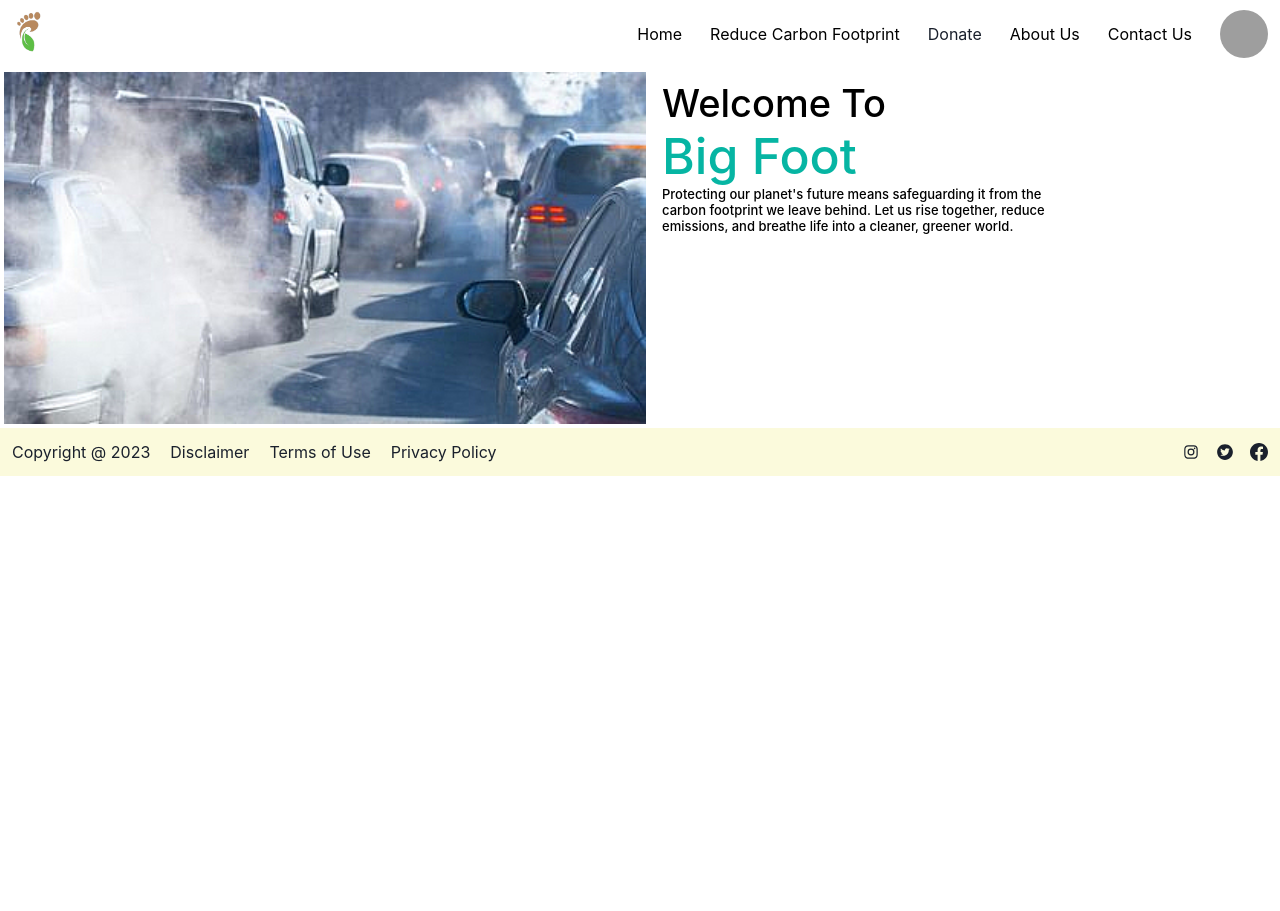
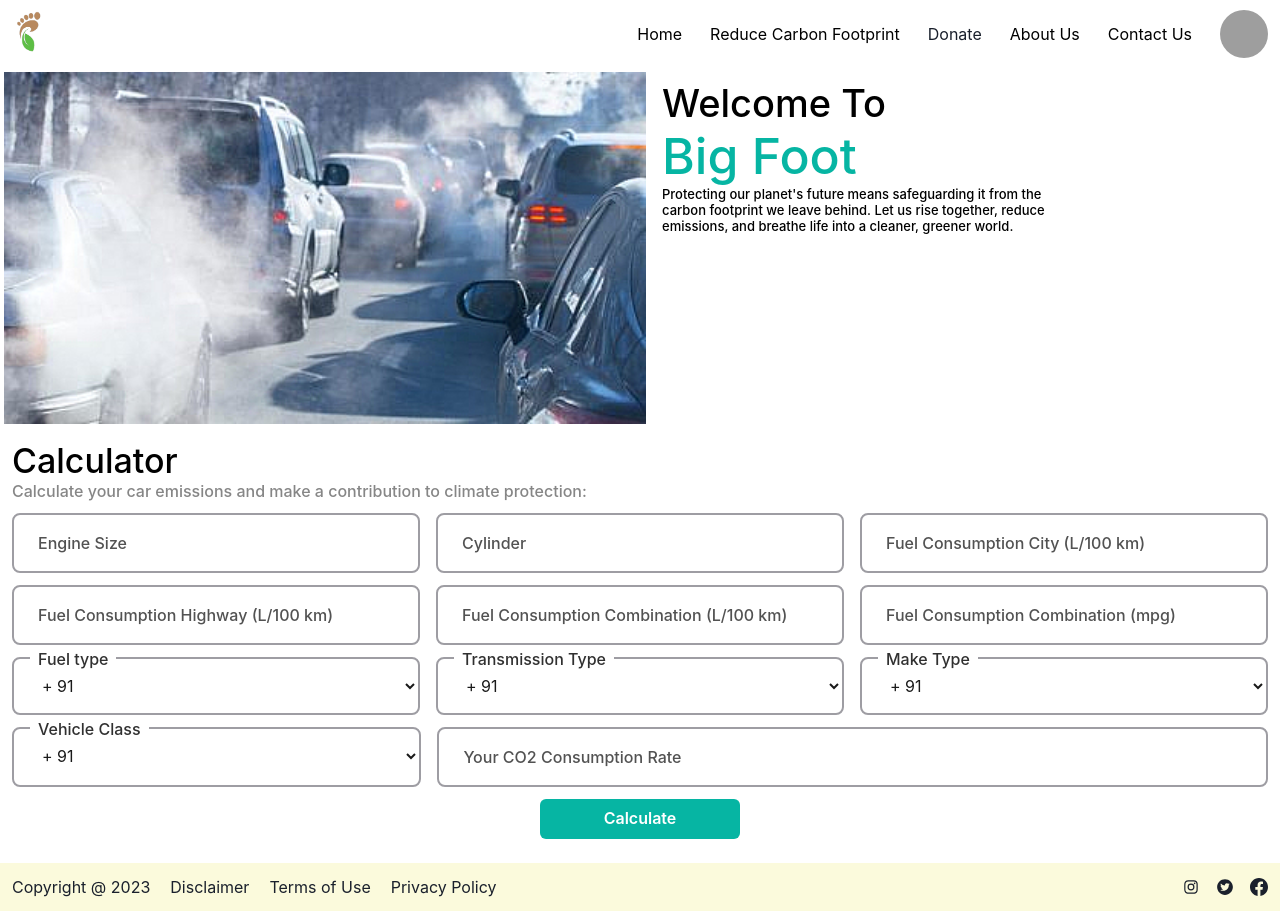
Before and after one commit to debojitsaha/bigfoot-ui-h4b, a React (Create React App) app: page / in a window 1280 px wide. Before the commit the page ends 800 px from the top, so only its background shows below. Built offline with nearby package versions, Linux system fonts and the light colour scheme; grey boxes are pictures that could not be loaded.

Commit message:
Added: Calculator

```diff
--- a/src/App.js
+++ b/src/App.js
@@ -5,6 +5,7 @@ import AppState from "./context-api/State";
 import Navbar from "./components/Navbar";
 import Footer from "./components/Footer";
 import Slider from "./components/Slider";
+import Calculator from "./components/Calculator";
 
 function App() {
   return (
@@ -12,7 +13,8 @@ function App() {
       <AppState>
         <ChakraProvider>
         <Navbar/>
-         <Slider/>
+        <Slider/>
+        <Calculator/>
         <Footer/>
         </ChakraProvider>
       </AppState>
--- /dev/null
+++ b/src/components/Calculator.jsx
@@ -0,0 +1,171 @@
+import React from "react";
+import { Box, Input, Button, Text } from "@chakra-ui/react";
+import "../styles/Calculator.scss";
+
+const Calculator = () => {
+  return (
+    <Box p={3}>
+      <Text
+        color={"#000000"}
+        fontSize={"34px"}
+        fontStyle={"normal"}
+        fontWeight={"500"}
+        lineHeight={"normal"}
+      >
+        Calculator
+      </Text>
+      <Text
+        color={"#868686"}
+        fontSize={"16px"}
+        fontStyle={"normal"}
+        fontWeight={"500"}
+        lineHeight={"normal"}
+      >
+        Calculate your car emissions and make a contribution to climate
+        protection:
+      </Text>
+      <Box py={3} display={"flex"} flexDirection={"column"} gap={3} justifyContent={"center"}>
+        <Box
+          gap={4}
+          display={"flex"}
+          justifyContent={"space-between"}
+          flexDirection={{ base: "column", md: "row" }}
+        >
+          <div class="input-group">
+            <input
+              type="text"
+              name="firstname"
+              id="firstname"
+              placeholder=" "
+            />
+            <label for="text1">Engine Size</label>
+          </div>
+          <div class="input-group">
+            <input
+              type="text"
+              name="firstname"
+              id="firstname"
+              placeholder=" "
+            />
+            <label for="text1">Cylinder</label>
+          </div>
+          <div class="input-group">
+            <input
+              type="text"
+              name="firstname"
+              id="firstname"
+              placeholder=" "
+            />
+            <label for="text1">Fuel Consumption City (L/100 km)</label>
+          </div>
+        </Box>
+        <Box
+          gap={4}
+          display={"flex"}
+          justifyContent={"space-between"}
+          flexDirection={{ base: "column", md: "row" }}
+        >
+          <div class="input-group">
+            <input
+              type="text"
+              name="firstname"
+              id="firstname"
+              placeholder=" "
+            />
+            <label for="text1">Fuel Consumption Highway (L/100 km)</label>
+          </div>
+          <div class="input-group">
+            <input
+              type="text"
+              name="firstname"
+              id="firstname"
+              placeholder=" "
+            />
+            <label for="text1">Fuel Consumption Combination (L/100 km)</label>
+          </div>
+          <div class="input-group">
+            <input
+              type="text"
+              name="firstname"
+              id="firstname"
+              placeholder=" "
+            />
+            <label for="text1">Fuel Consumption Combination (mpg)</label>
+          </div>
+        </Box>
+        <Box
+          gap={4}
+          display={"flex"}
+          justifyContent={"space-between"}
+          flexDirection={{ base: "column", md: "row" }}
+        >
+          <div class="input-group">
+            <select name="countrycode" id="countrycode">
+              <option value="+91">+ 91</option>
+              <option value="+1">+ 1</option>
+              <option value="+54">+ 54</option>
+              <option value="+61">+61</option>
+            </select>
+            <label for="text1">Fuel type</label>
+          </div>
+          <div class="input-group">
+            <select name="countrycode" id="countrycode">
+              <option value="+91">+ 91</option>
+              <option value="+1">+ 1</option>
+              <option value="+54">+ 54</option>
+              <option value="+61">+61</option>
+            </select>
+            <label for="text1">Transmission Type</label>
+          </div>
+          <div class="input-group">
+            <select name="countrycode" id="countrycode">
+              <option value="+91">+ 91</option>
+              <option value="+1">+ 1</option>
+              <option value="+54">+ 54</option>
+              <option value="+61">+61</option>
+            </select>
+            <label for="text1">Make Type</label>
+          </div>
+        </Box>
+        <Box
+          gap={4}
+          display={"flex"}
+          flex={"1 3"}
+          justifyContent={"space-between"}
+          flexDirection={{ base: "column", md: "row" }}
+        >
+          <div class="input-group" style={{ width: "34%" }}>
+            <select name="countrycode" id="countrycode">
+              <option value="+91">+ 91</option>
+              <option value="+1">+ 1</option>
+              <option value="+54">+ 54</option>
+              <option value="+61">+61</option>
+            </select>
+            <label for="text1">Vehicle Class</label>
+          </div>
+          <div class="input-group" style={{ width: "69%" }}>
+            <input
+              type="text"
+              name="firstname"
+              id="firstname"
+              placeholder=" "
+            />
+            <label for="text1">Your CO2 Consumption Rate</label>
+          </div>
+        </Box>
+        <Box display={"flex"} justifyContent={"center"}>
+          <Button
+            bgColor={"#06B5A3"}
+            color={"#FFFFFF"}
+            _hover={{ bgColor: "#31DEC1" }}
+            style={{ width: "200px" }}
+          >
+            Calculate
+          </Button>
+        </Box>
+      </Box>
+    </Box>
+  );
+};
+
+export default Calculator;
--- a/src/components/Footer.jsx
+++ b/src/components/Footer.jsx
@@ -8,6 +8,7 @@ const Footer = () => {
   return (
     <Box
       display={"flex"}
+      flexDirection={{base:"column-reverse", md:"row"}}
       bgColor={"#FBFADC"}
       p={3}
       justifyContent={"space-between"}
--- /dev/null
+++ b/src/styles/Calculator.scss
@@ -0,0 +1,62 @@
+.input-group {
+      width: 100%;
+      position: relative;
+      border: 2px solid #9e9da3;
+      border-radius: 8px;
+      // margin: 32px;
+      font-weight: 500;
+    }
+    .input-group input, .input-group select {
+      padding: 16px 24px;
+      border: none;
+      background-color: transparent;
+      width: 100%;
+      color: #1a1a1a;
+      font-size: 16px;
+      // line-height: 24px;
+    }
+
+    .input-group:hover,
+    .input-group:focus-within {
+      border-color: #31DEC1;
+    }
+
+    .input-group input:focus,
+    .input-group select:focus,
+    .input-group:hover input,
+    .input-group:hover select {
+      color: #1a1a1a;
+    }
+
+    .input-group label {
+      position: absolute;
+      background-color: transparent;
+      padding: 16px 24px;
+      // line-height: 24px;
+      top: 0;
+      left: 0;
+      bottom: 0;
+      color: #525252;
+      cursor: text;
+    }
+
+    .input-group:hover label {
+      color: #31DEC1;
+      font-weight: 500;
+    }
+
+    .input-group:focus-within label,
+    .input-group input:not(:placeholder-shown) ~ label,
+    .input-group select:not(:placeholder-shown) ~ label {
+      padding: 0px 8px;
+      background-color: #ffffff;
+      top: -12px;
+      left: 16px;
+      bottom: auto;
+      color: rgb(48, 48, 48);
+      transition: 0.2s ease;
+    }
+
+    :focus{
+      outline: none;
+    }
```
